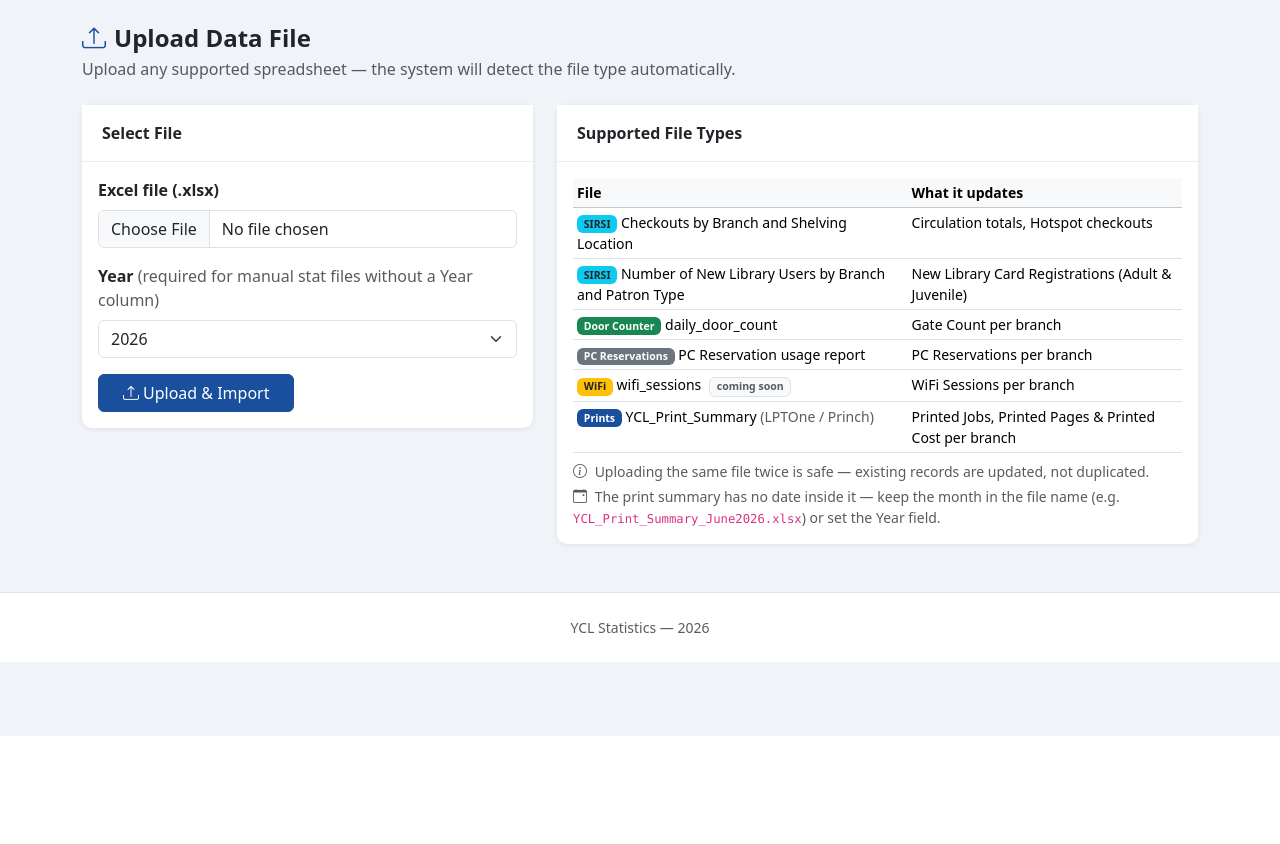
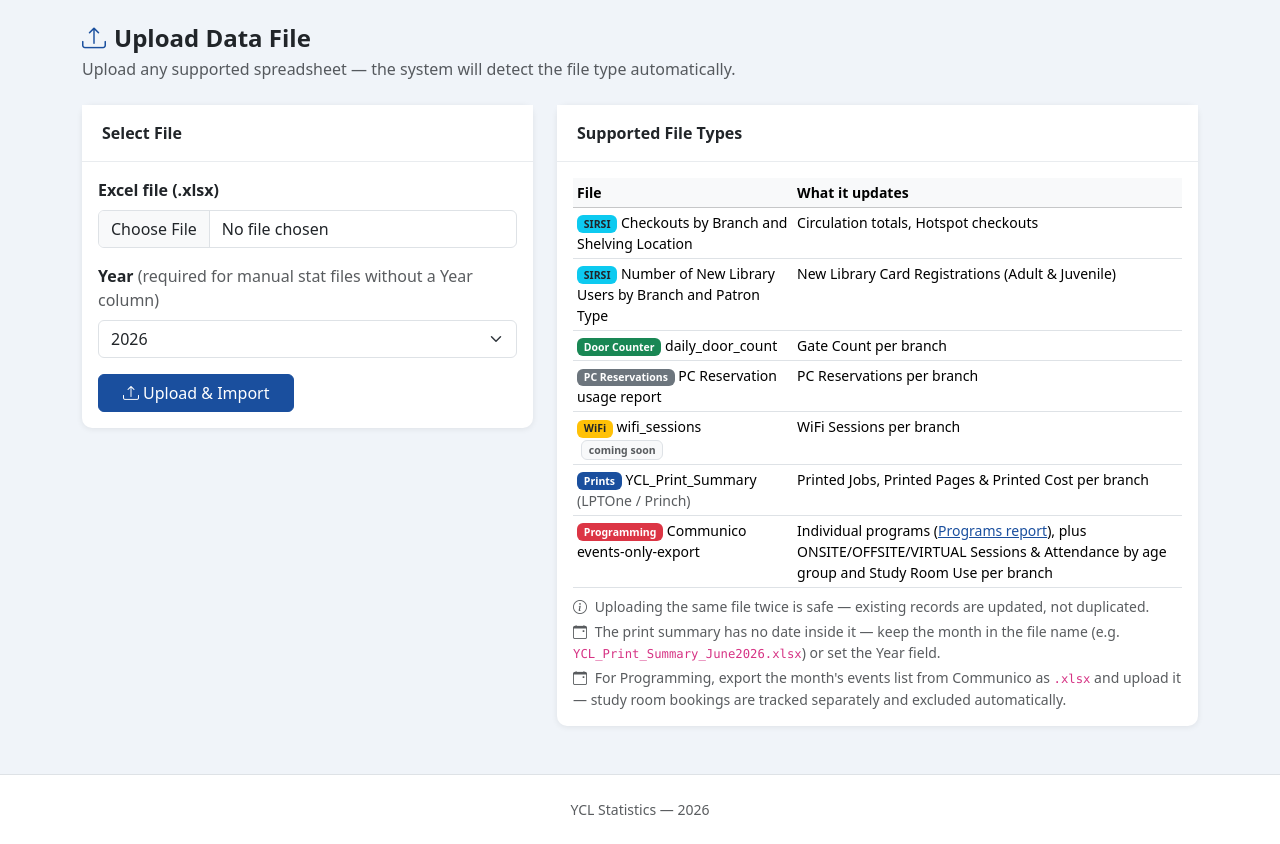
Before and after one commit to mdcasa/librarystats-ycl, a Flask app: page /upload in a window 1280 px wide. Shown: the part 64-908 px from the top of the page. Before the commit the page ends 800 px from the top, so only its background shows below. Run offline with Flask 3, Linux system fonts and the light colour scheme; a user stored in the database is signed in.

Commit message:
Document Programming import in the Upload page's Supported File Types

```diff
--- a/templates/upload.html
+++ b/templates/upload.html
@@ -66,6 +66,10 @@
               <td><span class="badge bg-primary text-white">Prints</span> YCL_Print_Summary <span class="text-muted">(LPTOne / Princh)</span></td>
               <td>Printed Jobs, Printed Pages &amp; Printed Cost per branch</td>
             </tr>
+            <tr>
+              <td><span class="badge bg-danger text-white">Programming</span> Communico events-only-export</td>
+              <td>Individual programs (<a href="{{ url_for('report_programs') }}">Programs report</a>), plus ONSITE/OFFSITE/VIRTUAL Sessions &amp; Attendance by age group and Study Room Use per branch</td>
+            </tr>
           </tbody>
         </table>
         <p class="text-muted mt-2 mb-0">
@@ -76,6 +80,11 @@
           <i class="bi bi-calendar-event me-1"></i>
           The print summary has no date inside it — keep the month in the file name
           (e.g. <code>YCL_Print_Summary_June2026.xlsx</code>) or set the Year field.
+        </p>
+        <p class="text-muted mt-1 mb-0">
+          <i class="bi bi-calendar-event me-1"></i>
+          For Programming, export the month's events list from Communico as <code>.xlsx</code>
+          and upload it — study room bookings are tracked separately and excluded automatically.
         </p>
       </div>
     </div>
```
